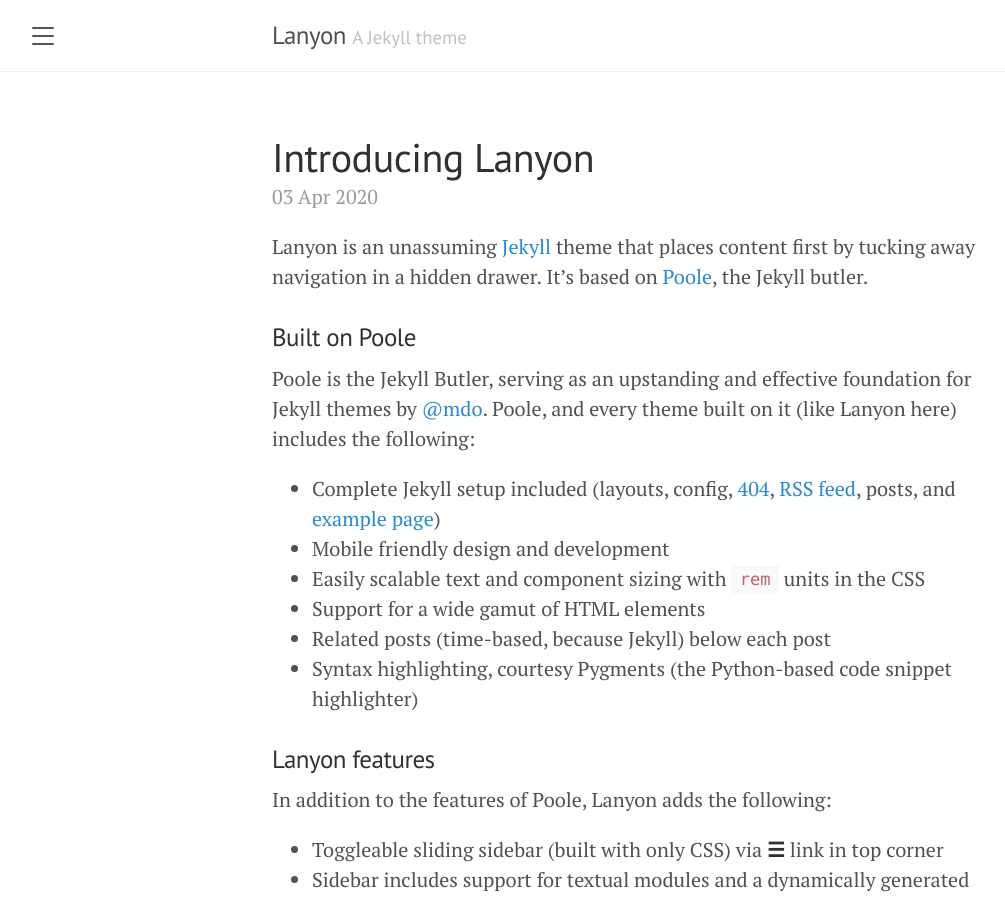
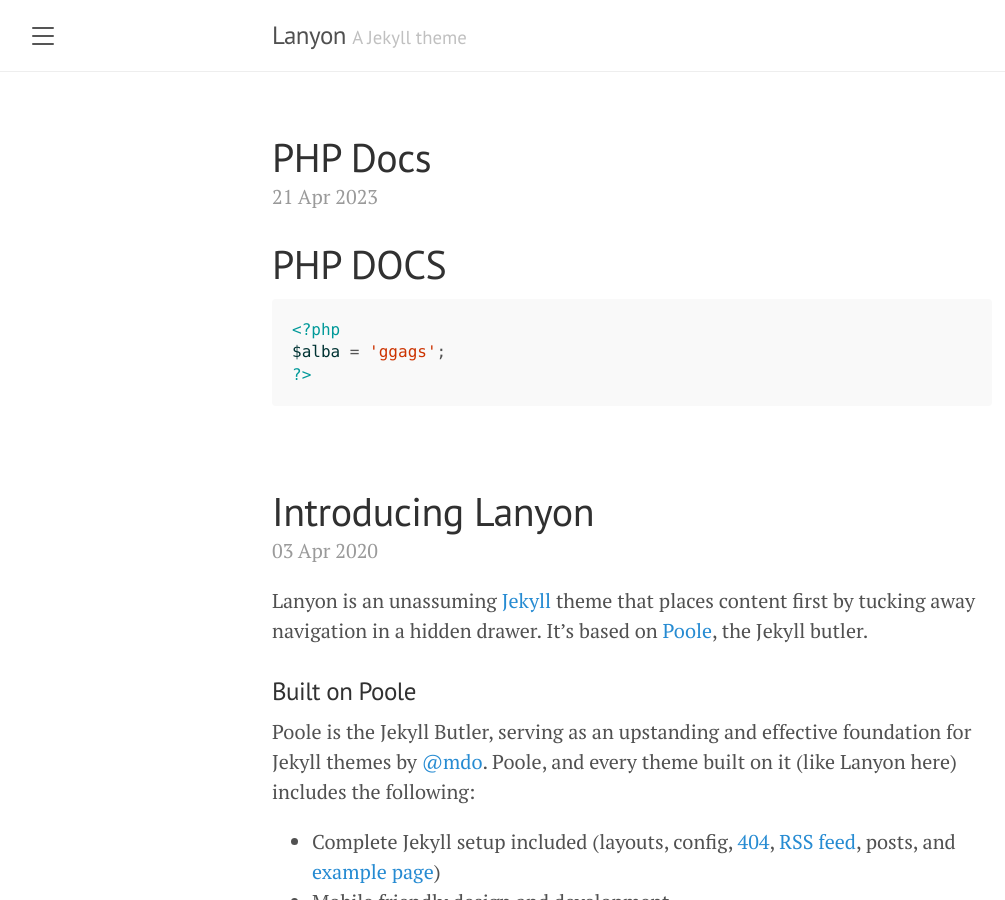
Before and after one commit to rafanthx13/php-ultimate-notes, a Jekyll site: the page built from index.html, in a window 1280 px wide and 900 px high. Shown: the whole window, without its empty margins (8-1013 px from the left). Built offline with Jekyll 4.4.1, drawn with Linux system fonts in a browser that asks for light colours; the list of posts is cut into pages by our own code.

Commit message:
RandomCommit

`````diff
--- a/_includes/sidebar.html
+++ b/_includes/sidebar.html
@@ -25,7 +25,6 @@
       {% endif %}
     {% endfor %}
 
-    <a class="sidebar-nav-item" href="{{ site.github.repo }}/archive/v{{ site.version }}.zip">Download</a>
     <a class="sidebar-nav-item" href="{{ site.github.repo }}">GitHub project</a>
     <span class="sidebar-nav-item">Currently v{{ site.version }}</span>
   </nav>
--- /dev/null
+++ b/_posts/2023-04-21-php-docs.md
@@ -0,0 +1,12 @@
+---
+layout: post
+title: PHP Docs
+---
+
+# PHP DOCS
+
+````php
+<?php
+$alba = 'ggags';
+?>
+````
`````
Also changed, not shown: MY-README.md (added, +7 -0 lines), design-patterns.md (added).
